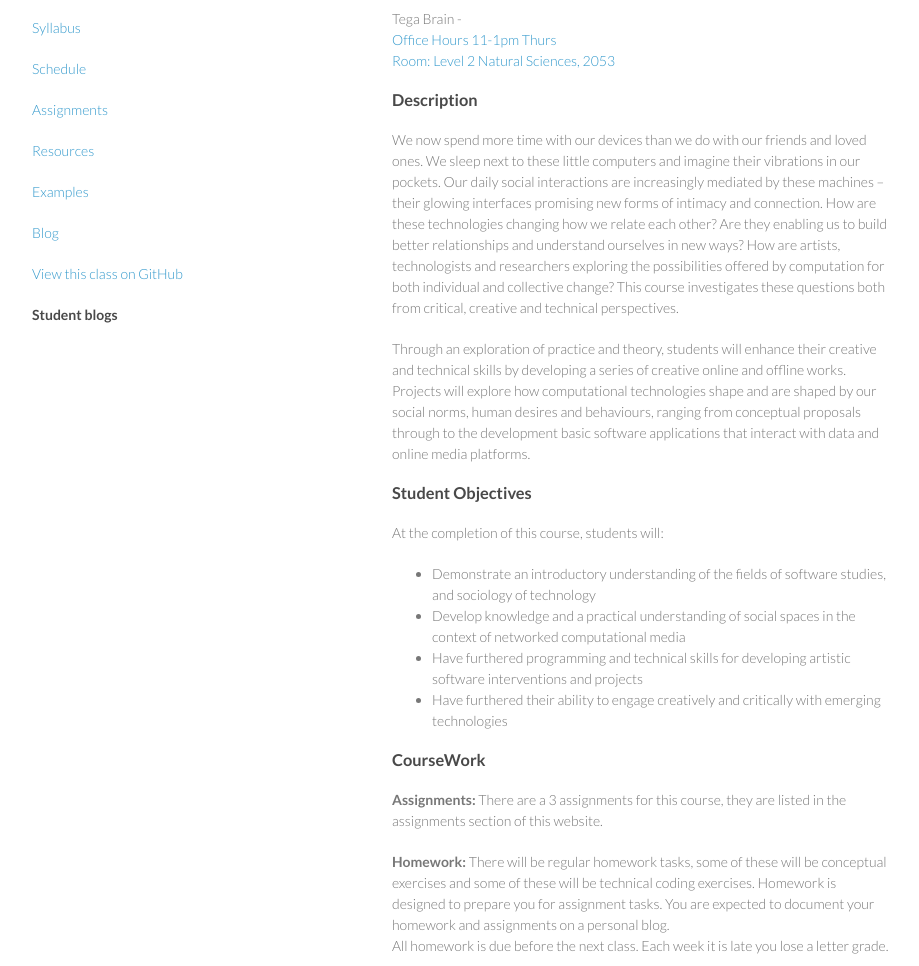
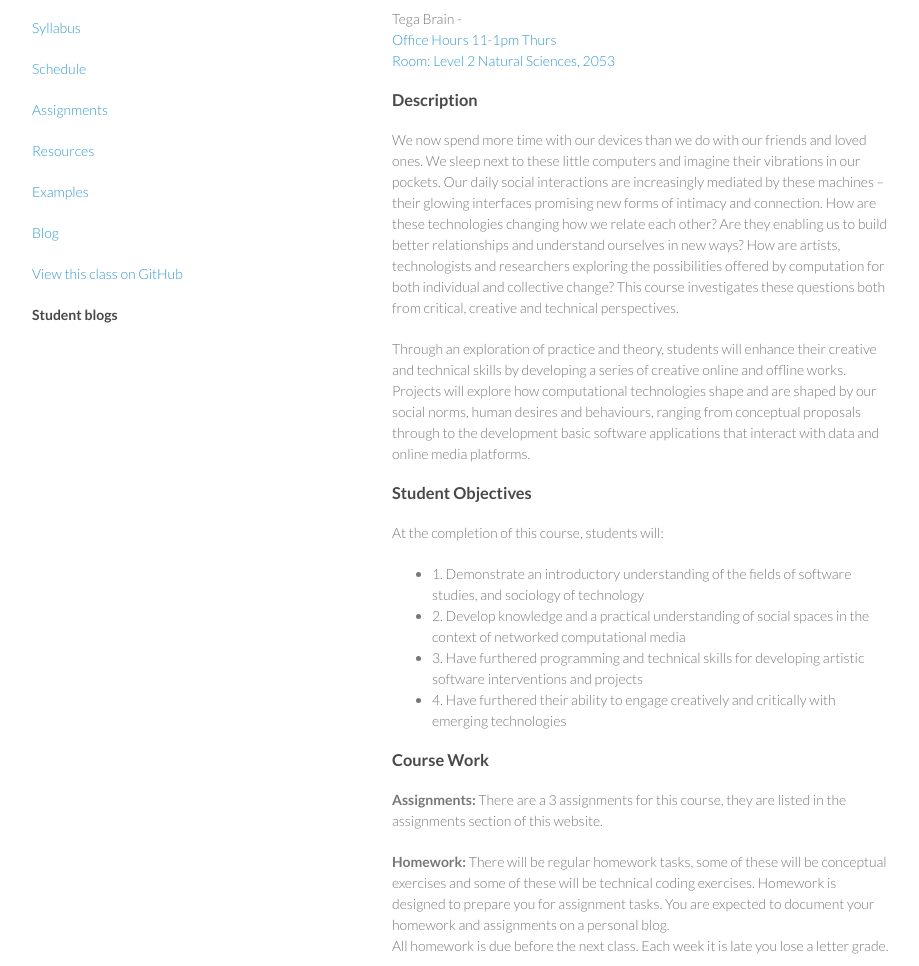
Before and after one commit to tegacodes/SocialSoftware, a plain HTML site: page index.html in a window 1280 px wide. Shown: the part 133-1099 px from the top of the page, without its empty margins (178-1097 px from the left). Drawn offline with Linux system fonts and the light colour scheme.

Commit message:
syllabus

```diff
--- a/index.html
+++ b/index.html
@@ -19,7 +19,7 @@
         <p>SUNY Purchase - Spring 2015</p>
 <p class="view"><a href="http://tegacodes.github.io/socialsoftware">Syllabus</a></p>
         <p class="view"><a href="http://tegacodes.github.io/socialsoftware/schedule">Schedule</a></p>
-         <p class="view"><a href="http://tegacodes.github.io/socialsoftware/Assignments">Assignments</a></p>
+         <p class="view"><a href="http://tegacodes.github.io/socialsoftware/assignments">Assignments</a></p>
         <p class="view"><a href="http://tegacodes.github.io/socialsoftware/Resources">Resources</a></p>
         <p class="view"><a href="http://tegacodes.github.io/socialsoftware/CodeExamples">Examples</a></p>
         <p class="view"><a href="http://socialsoftware2015.tumblr.com/">Blog</a></p>
@@ -45,14 +45,14 @@ Room: Level 2 Natural Sciences, 2053</p>
 <p>At the completion of this course, students will:</p>
 <p>
 <ul>
-  <li>Demonstrate an introductory understanding of the fields of software studies, and sociology of technology</li>
-<li>Develop knowledge and a practical understanding of social spaces in the context of networked computational media</li>
-<li>Have furthered programming and technical skills for developing artistic software interventions and projects</li>
-<li>Have furthered their ability to engage creatively and critically with emerging technologies</li>
+  <li>1. Demonstrate an introductory understanding of the fields of software studies, and sociology of technology</li>
+<li>2. Develop knowledge and a practical understanding of social spaces in the context of networked computational media</li>
+<li>3. Have furthered programming and technical skills for developing artistic software interventions and projects</li>
+<li>4. Have furthered their ability to engage creatively and critically with emerging technologies</li>
 </ul>
 <p>
 <h3>
-<a id="designer-templates" class="anchor" href="#designer-templates" aria-hidden="true"><span class="octicon octicon-link"></span></a>CourseWork</h3>
+<a id="designer-templates" class="anchor" href="#designer-templates" aria-hidden="true"><span class="octicon octicon-link"></span></a>Course Work</h3>
 <p><b>Assignments:</b> There are a 3 assignments for this course, they are listed in the assignments section of this website.
 </p>
 <p><b>Homework:</b> There will be regular homework tasks, some of these will be conceptual exercises and some of these will be technical coding exercises. Homework is designed to prepare you for assignment tasks. You are expected to document your homework and assignments on a personal blog.</br>
```
Also changed, not shown: assignments.html (+3 -3 lines).
